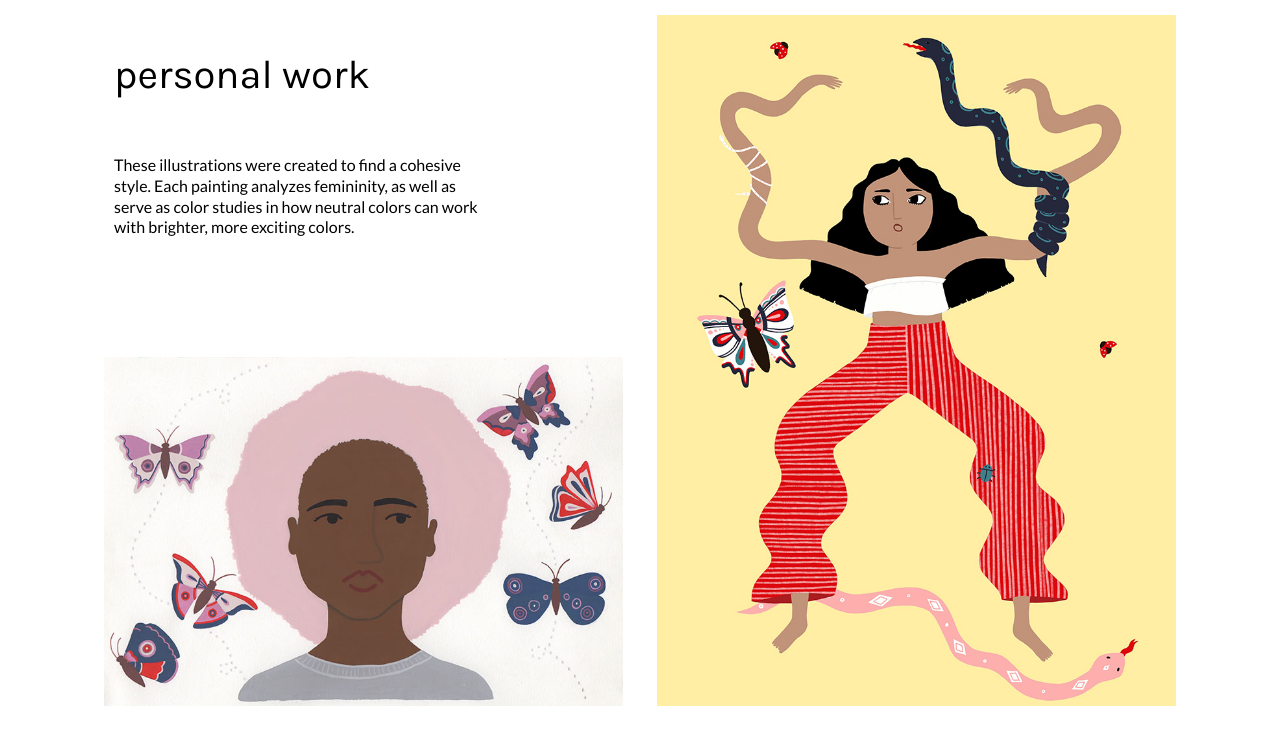
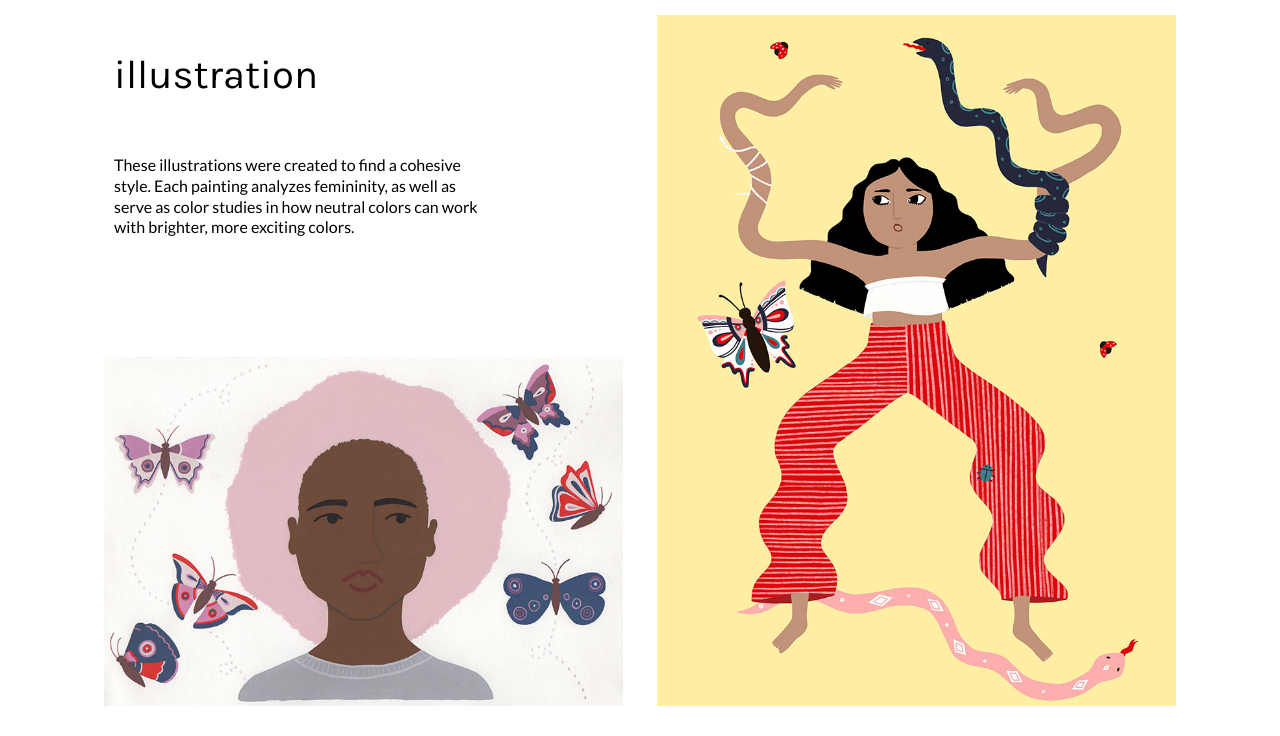
Before and after one commit to lafrank25/lauren-frank--portfolio-website, a plain HTML site: page illustration.html in a window 1280 px wide. Shown: the top 736 px of the page. Drawn offline with Linux system fonts and the light colour scheme.

Commit message:
Changed title on illustration page

```diff
--- a/illustration.html
+++ b/illustration.html
@@ -13,7 +13,7 @@
 <body>
    <div id="container">
       <header>
-         <h1>personal work</h1>
+         <h1>illustration</h1>
          <p>These illustrations were created to find a cohesive style. Each painting analyzes femininity, as well as serve as color studies in how neutral colors can work with brighter, more exciting colors.</p>
       </header>
       <div class="card">
```
